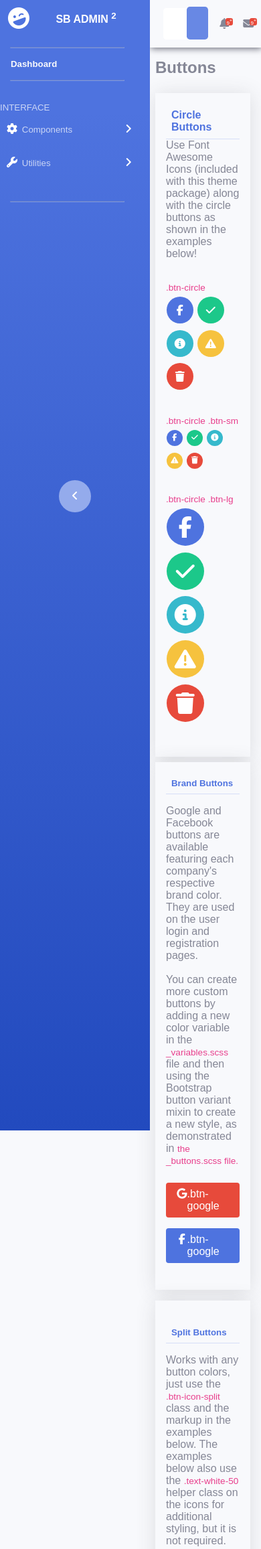
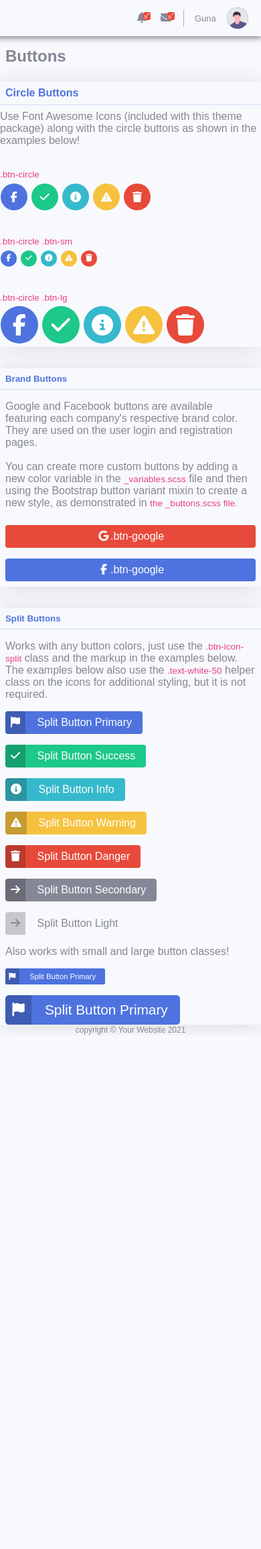
Before and after one commit to gamersdestiny/SB-Admin-clone, a Django app: page /buttons/ in a window 390 px wide; the page is wider, and only the part inside the window is pictured. Shown: the top 2313 px of that part at 67% size. After the commit the page ends 1545 px from the top of that part, so only its background shows below. Run offline with Django 3.2, Linux system fonts and the light colour scheme; some libraries are stand-ins or nearby versions; some web fonts are replaced.

Commit message:
Front end finished bugs: chart size is not responsive

```diff
--- a/clone/static/css/buttons.css
+++ b/clone/static/css/buttons.css
@@ -1,11 +1,15 @@
+
+.title-text{
+	margin-left: .5rem;
+}
+
 .buttons-container{
 	display: flex;
 }
 
-.circle-buttons, .brand-buttons, .split-buttons{
+/* .circle-buttons, .brand-buttons, .split-buttons{
 	margin: .5rem;
-	padding: 1rem;
-}
+} */
 
 .btn-circle-cont{
 	display: flex;
@@ -30,5 +34,5 @@
 }
 
 .bb-content>*{
-	margin: 1rem 0;
+	margin: 1rem .5rem;
 }
--- a/clone/static/css/dash.css
+++ b/clone/static/css/dash.css
@@ -45,7 +45,6 @@
 
 .dashboard-section{
 	padding: 1rem;
-	padding-left: 15rem;
 }
 
 .dash-title{
@@ -194,7 +193,7 @@
 }
 
 .line-chart{
-	width: 100%;
+	width: 65%;
 	height: 17rem;
 }
 
@@ -210,8 +209,8 @@
 /* ===============================ruby section================================ */
 
 .ruby-cards{
-	display: grid;
-	grid-template-columns: 1fr 1fr;
+	display: flex;
+	margin-bottom: 1.5rem;
 }
 
 .ruby-card{
@@ -241,10 +240,6 @@
 }
 
 /* =========================illustrations======================================= */
-
-.illustrations{
-	height: 105%;
-}
 
 .illus-container{
 	padding: 1rem;
--- a/clone/static/css/style.css
+++ b/clone/static/css/style.css
@@ -55,9 +55,8 @@ li{
 /* ==================================navbar==================================================== */
 
 .navbar-section{
-	float: left;
-	width: 14rem;
-	min-height: 200vh;
+	min-width: 12rem;
+	min-height: 100vh;
 	background: #4e73df;
 	background-color: #4e73df;
 	background-image: linear-gradient(180deg,#4e73df 10%,#224abe 100%);
@@ -75,11 +74,14 @@ li{
 /* ==========================logo====================== */
 .logo-cont{
 	display: flex;
-	justify-content: space-around;
+	justify-content: center;
+	align-items: center;
+	margin-left: 1rem;
+	width: 100%;
 }
 
 .lg-icon{
-	margin:  auto 0;
+	margin:  .5rem 0;
 	transform: rotate(-20deg);
 }
 
@@ -91,16 +93,12 @@ li{
 
 .int-title{
 	opacity: .7;
-	font-weight: 100;
 	margin: auto 0;
 }
 .li-show{
 	display: list-item;
 }
 
-.interface>*{
-	margin: 1rem auto;
-}
 
 /* ===================components=============== */
 
@@ -110,6 +108,8 @@ li{
 	position: relative;
 	margin: .5rem;
 	cursor: pointer;
+	align-items: center;
+	color: var(--white);
 }
 
 .components-cont>*{
@@ -186,6 +186,11 @@ li{
 	top: 50%;
 	left: 50%;
 	transform: translate(-50%, -50%);
+
+}
+
+.round-toggle span i{
+	transition: .3s ease all;
 }
 
 /* =====================================topnav============================== */
@@ -276,13 +281,13 @@ li{
 
 .copyright{
 	position: absolute;
-	left: 55%;
-	transform: translateX(-45%);
+	left: 50%;
+	transform: translateX(-50%);
 	top: 99%;
 	color: var(--secondary);
 }
 
-
-.wrapper{
-	margin: 0 .5rem;
+.main-wrapper{
+	display: flex;
+	max-width: 100vw;
 }
--- a/clone/static/css/tab.css
+++ b/clone/static/css/tab.css
@@ -34,3 +34,70 @@
 		flex-direction: column;
 	}
 }
+
+/* tab mini pro */
+
+@media screen and (max-width:450px) {
+	.navbar-section{
+		display: none;
+	}
+
+	.dash-hero{
+		flex-direction: column;
+		width: 10rem;
+	}
+	.dash-title{
+		margin-bottom: .5rem;
+	}
+
+	.ruby-cards{
+		flex-direction: column;
+	}
+
+	.top-search{
+		display: none;
+	}
+
+	.nav-left{
+		margin: auto;
+	}
+
+	.icon-search{
+		color: gray;
+		background: none;
+	}
+
+	.dashboard-section{
+		padding: 0;
+	}
+
+	.ruby-card{
+		margin: 0;
+	}
+	.ruby-card>*{
+		margin: 0.5rem 0;
+	}
+
+
+	.cards-wrapper{
+		flex-direction: column;
+	}
+
+
+	.row{
+		flex-direction: column;
+	}
+
+	.col-lg-4{
+		max-width: 100%;
+		flex: auto;
+	}
+
+	.col-lg-6{
+		max-width: 100%;
+	}
+
+	.copyright{
+		font-size: 12px;
+	}
+}
--- a/clone/static/css/utilities.css
+++ b/clone/static/css/utilities.css
@@ -351,7 +351,6 @@ code{
 
 .colors-heading{
 	padding: .5rem;
-	margin-left: 13.5rem;
 	margin-top: 1rem;
 }
 
@@ -436,9 +435,22 @@ code{
 .border-bottom-dark {
     border-bottom: .25rem solid #5a5c69 !important;
 }
+.ml-2{
+    margin-left: .7rem;
+    margin-bottom: 1rem;
+}
 
 .title{
 	color: var(--secondary);
 	margin: 1rem auto ;
-	margin-left: 14rem;
 }
+
+.rotate-180{
+	transform: rotate(180deg);
+}
+
+.center{
+	justify-content: center;
+	align-items: center;
+	flex-direction: column;
+}
--- a/clone/static/js/app.js
+++ b/clone/static/js/app.js
@@ -5,13 +5,7 @@ const icomponents = document.querySelector('.icomponents');
 const cContainer = document.querySelector('.cc-container');
 const uContainer = document.querySelector('.uc-container');
 const iArrowRight = document.querySelector('.i-angle-right');
-const dots = document.querySelector('.dots3');
-const eOverview = document.querySelector('.e-overview');
-const dots1 = document.querySelector('.dots4');
-const rOverview = document.querySelector('.r-overview');
 
-var dotClicks1 = 0;
-var dotClicks = 0;
 var iArwCount = 0;
 var arwCount = 0;
 
@@ -52,7 +46,103 @@ uContainer.addEventListener('click', (e)=>{
 	}
 });
 
+// toggle
+
+const toggle = document.querySelector('.fa-angle-left');
+const tgleContainer = document.querySelector('.round-toggle');
+const logo = document.querySelector('.logo');
+const logoCont = document.querySelector('.logo-cont');
+const navbarSection = document.querySelector('.navbar-section');
+const cmpContainer = document.querySelectorAll('.components-cont');
+var tgleCount = 0;
+
+tgleContainer.addEventListener('click', (e)=>{
+	if(tgleCount%2==0) {
+		toggle.classList.add('rotate-180');
+		cArrowRight.style.display = 'none';
+		iArrowRight.style.display = 'none';
+		logoCont.style.marginLeft = '0';
+		navbarSection.style.minWidth = 'auto';
+		logo.style.display = 'none';
+		cmpContainer.forEach((cmp)=>{
+			cmp.classList.add('center')
+		});
+		tgleCount++;
+
+	} else {
+		toggle.classList.remove('rotate-180');
+		cArrowRight.style.display = 'block';
+		iArrowRight.style.display = 'block';
+		navbarSection.style.minWidth = '12rem';
+		logoCont.style.marginLeft = '1rem';
+		logo.style.display = 'block';
+		cmpContainer.forEach((cmp)=>{
+			cmp.classList.remove('center')
+		});
+		tgleCount--;
+	}
+});
+// resize
+
+window.onresize = ()=>{
+	if (window.innerWidth < 1000){
+		toggle.classList.add('rotate-180');
+		cArrowRight.style.display = 'none';
+		iArrowRight.style.display = 'none';
+		logoCont.style.marginLeft = '0';
+		navbarSection.style.minWidth = 'auto';
+		logo.style.display = 'none';
+		cmpContainer.forEach((cmp)=>{
+			cmp.classList.add('center')
+		});
+		tgleCount++;
+	} else {
+		toggle.classList.remove('rotate-180');
+		cArrowRight.style.display = 'block';
+		iArrowRight.style.display = 'block';
+		navbarSection.style.minWidth = '12rem';
+		logoCont.style.marginLeft = '1rem';
+		logo.style.display = 'block';
+		cmpContainer.forEach((cmp)=>{
+			cmp.classList.remove('center')
+		});
+		tgleCount--;
+	}
+}
+
+if (window.innerWidth < 1000){
+	toggle.classList.add('rotate-180');
+	cArrowRight.style.display = 'none';
+	iArrowRight.style.display = 'none';
+	logoCont.style.marginLeft = '0';
+	navbarSection.style.minWidth = 'auto';
+	logo.style.display = 'none';
+	cmpContainer.forEach((cmp)=>{
+		cmp.classList.add('center')
+	});
+	tgleCount++;
+} else {
+	toggle.classList.remove('rotate-180');
+	cArrowRight.style.display = 'block';
+	iArrowRight.style.display = 'block';
+	navbarSection.style.minWidth = '12rem';
+	logoCont.style.marginLeft = '1rem';
+	logo.style.display = 'block';
+	cmpContainer.forEach((cmp)=>{
+		cmp.classList.remove('center')
+	});
+	tgleCount--;
+}
+
+
 // overview options
+const dots = document.querySelector('.dots3');
+const eOverview = document.querySelector('.e-overview');
+const dots1 = document.querySelector('.dots4');
+const rOverview = document.querySelector('.r-overview');
+
+var dotClicks1 = 0;
+var dotClicks = 0;
 
 dots.addEventListener('click', (e)=>{
 	if (dotClicks %2==0){
--- a/clone/templates/home.html
+++ b/clone/templates/home.html
@@ -7,6 +7,7 @@
 
 
 {% block content %}
+
 <section class="dashboard-section">
 	<div class="dash-hero">
 		<h2 class="dash-title">Dashboard</h2>
@@ -92,6 +93,7 @@
 <!-- ====================================projects=========================================== -->
 
 <section class="ruby-cards">
+	<div class="cards1">
 		<div class="projects-card ruby-card">
 			<h5 class="title-ruby">Projects</h5>
 			<div class="progress-container">
@@ -135,6 +137,8 @@
 				<a href="https://undraw.co" class="link-illus">Browse Illustrations on unDraw →</a>
 			</div>
 		</div>
+	</div>
+	<div class="cards2">
 		<div class="colors-card ruby-card">
 			<div class="color-card primary">Primary <br> #4e73df</div>
 			<div class="color-card success">Success <br> #1cc88a</div>
@@ -151,6 +155,7 @@
 				<p class="aprch-desc">SB Admin 2 makes extensive use of Bootstrap 4 utility classes in order to reduce CSS bloat and poor page performance. Custom CSS classes are used to create custom components and custom utility classes. <br><br> Before working with this theme, you should become familiar with the Bootstrap framework, especially the utility classes.</p>
 			</div>
 		</div>
+	</div>
 </section>
 
 {% endblock %}
--- a/clone/templates/index.html
+++ b/clone/templates/index.html
@@ -26,18 +26,22 @@
 </head>
 <body>
 	<!-- ===========================navbar===================================== -->
+	<div class="main-wrapper">
 		<section class="navbar-section">
 			<nav class="navbar">
 				<div class="logo-cont">
 					<span class="lg-icon"><i class="fas fa-2x fa-laugh-wink"></i></span><h4 class="logo">SB ADMIN <sup>2</sup></h4>
 				</div>
 				<hr>
-			<a href="/" class="dash-cont">
-				<span class="dash-icon"><i class="icon-dashboard"></i></span><h5 class="dash">Dashboard</h5>
+				<a href="/" class="components-cont">
+					<span class="dash-icon">
+						<i class="icon-dashboard"></i>
+					</span>
+					<h5 class="dash">Dashboard</h5>
 				</a>
 				<hr>
 				<ul class="interface">
-				<h5 class="int-title uppercase">Interface</h5>
+					<h5 class="int-title uppercase ml-2">Interface</h5>
 					<div class="components-cont cc-container ">
 						<span class="comp-icon"><i class="fas fa-fw fa-cog"></i></span><h5 class="int-title">Components</h5><span class="c-angle-right"><i class="fas fa-angle-right"></i></span>
 					</div>
@@ -64,6 +68,7 @@
 			</nav>
 		</section>
 		<!-- ==========================topnav============================= -->
+		<div class="wrapper">
 			<div class="topnav">
 				<div class="nav-left">
 					<input type="search" name="top-search" class="top-search" placeholder="search for...">
@@ -77,9 +82,9 @@
 					<img src="{% static 'svg/undraw_profile.svg' %}" class="top-profile" alt="">
 				</div>
 			</div>
-	<div class="wrapper">
 			{% block content %}
 			{% endblock  %}
+		</div>
 	</div>
 	<footer class="copyright">
 		<div class="copy-container">
```
Lines whose indentation alone changed are shown as unchanged.
